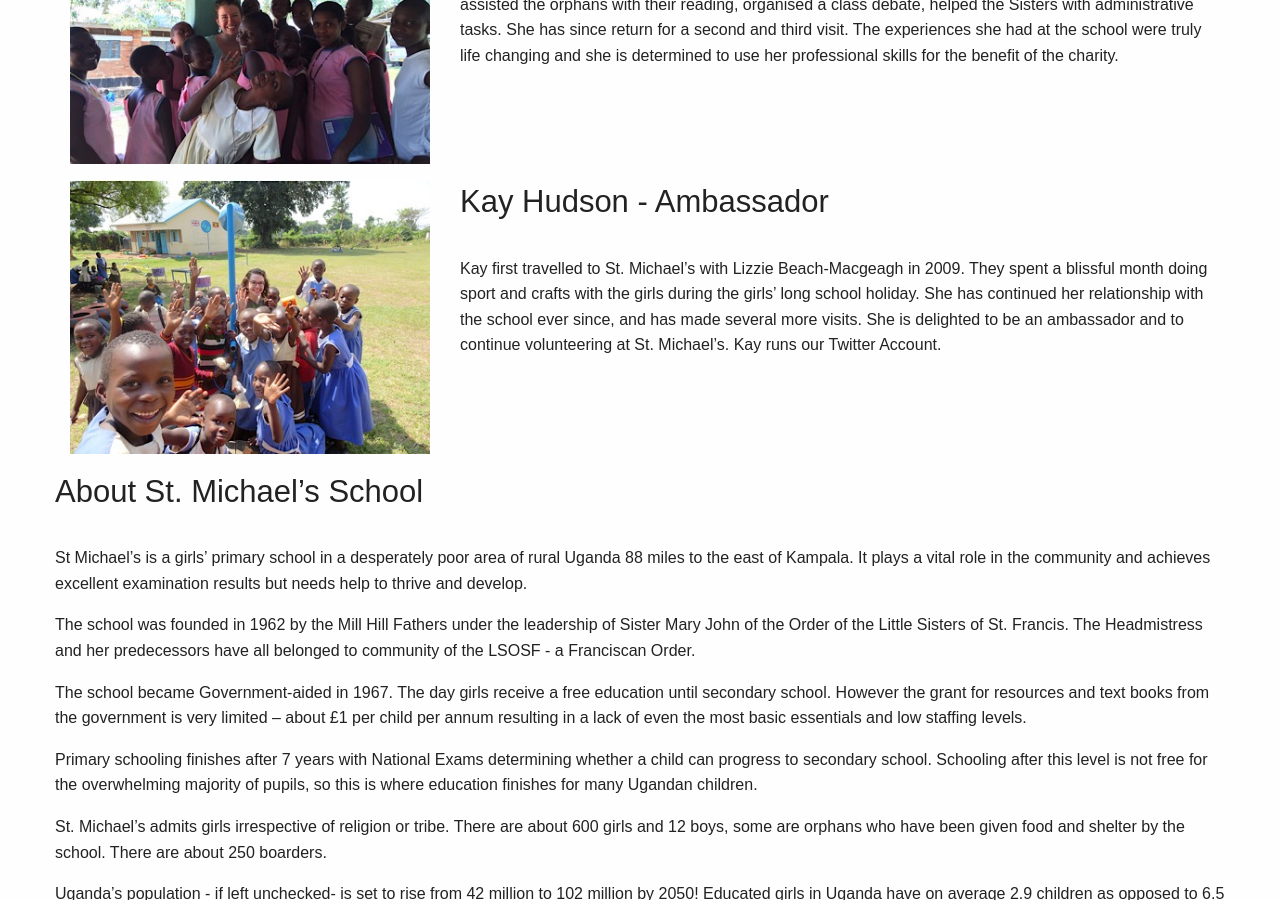
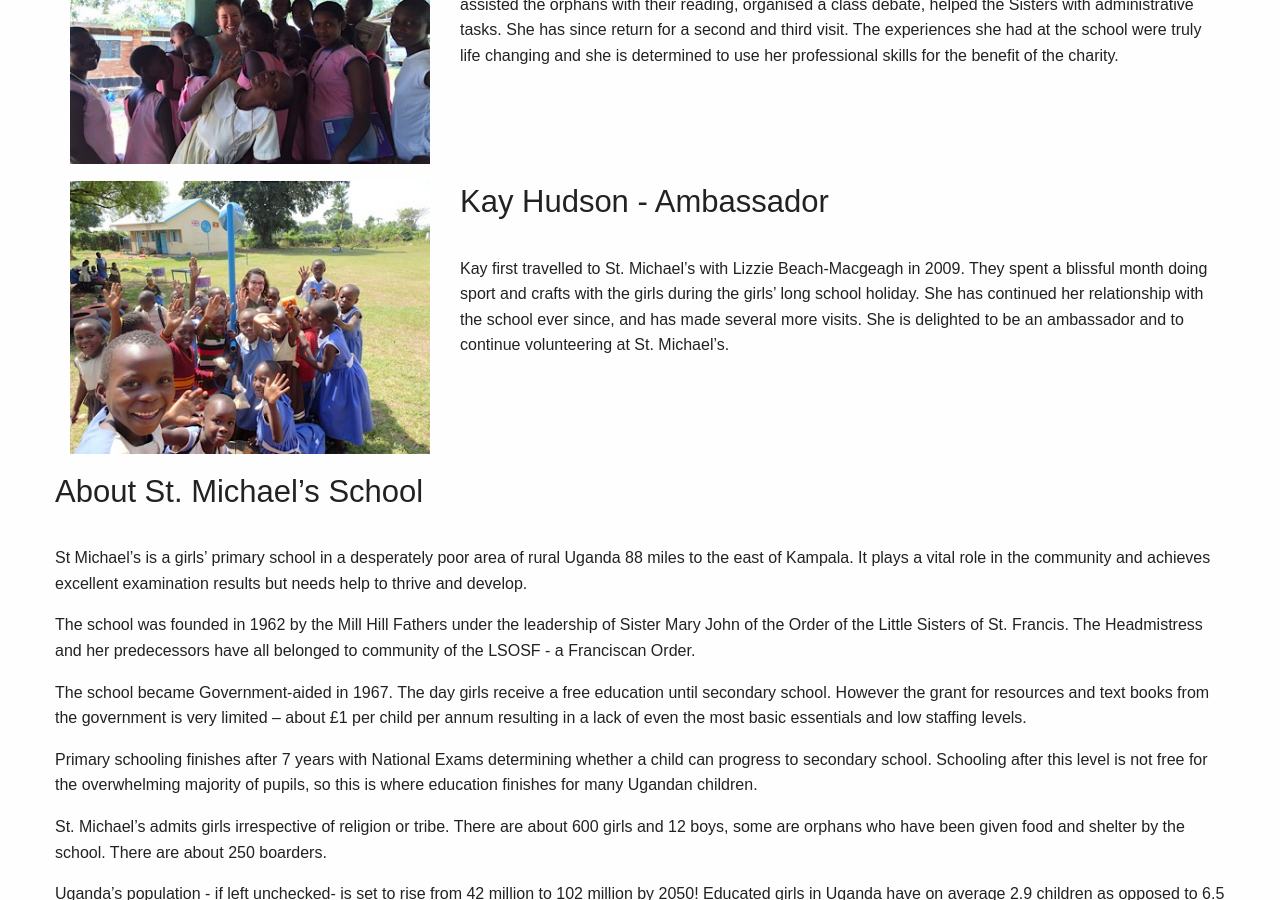
Before and after one commit to Eelviny/fsmu.co.uk, a Jekyll site: the page built from about.md, in a window 1280 px wide and 900 px high, scrolled down 2844 px. Built offline with Jekyll 4.4.1, drawn with Linux system fonts in a browser that asks for light colours; nearby versions of some CDN libraries; a style sheet for code colours, icons or effects is not loaded.

Commit message:
Update from Forestry.io FSMU Admin updated about.md

```diff
--- a/about.md
+++ b/about.md
@@ -80,8 +80,7 @@ Matthew retired from a career covering international banking, management consult
 
 She has continued her relationship with the school ever since, and has made several more visits. She is delighted to be an ambassador and to continue volunteering at St. Michael’s.
 
-Kay runs our Twitter Account.</p>
-</div> </div>
+</p> </div> </div>
 
 ### About St. Michael's School
 
```
